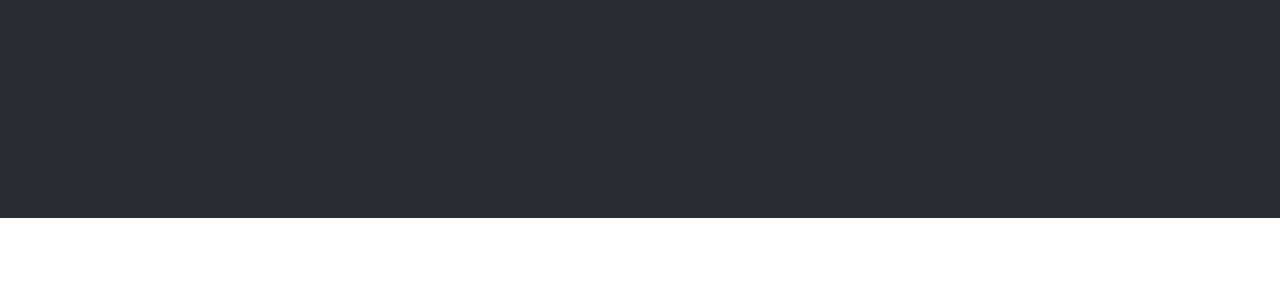
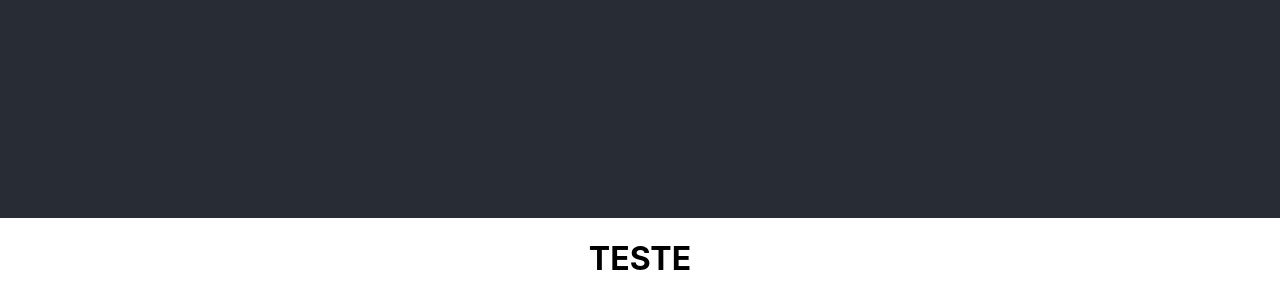
Before and after one commit to ThiagoJv-pro/BnoutProjects, a React (Create React App) app: page / in a window 1280 px wide. Shown: the part 582-882 px from the top of the page. Before the commit the page ends 800 px from the top, so only its background shows below. Built offline with nearby package versions, Linux system fonts and the light colour scheme.

Commit message:
First test

```diff
--- a/src/App.js
+++ b/src/App.js
@@ -5,16 +5,11 @@ function App() {
     <div className="App">
       <header className="App-header">
 
+      </header>
 
-        <a
-          className="App-link"
-          href="https://reactjs.org"
-          target="_blank"
-          rel="noopener noreferrer"
-        >
-
-        </a>
-      </header>
+      <body>
+        <h1>TESTE</h1>
+      </body>
     </div>
   );
 }
```
